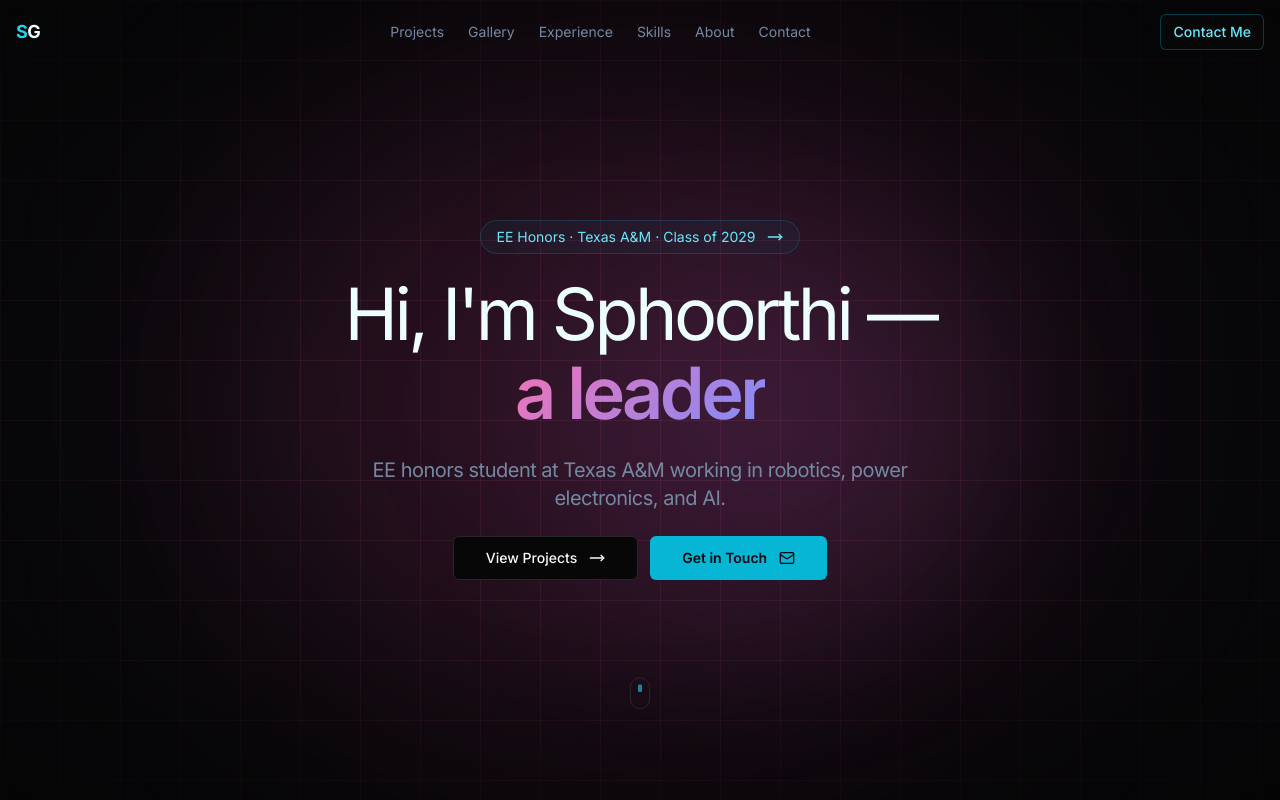
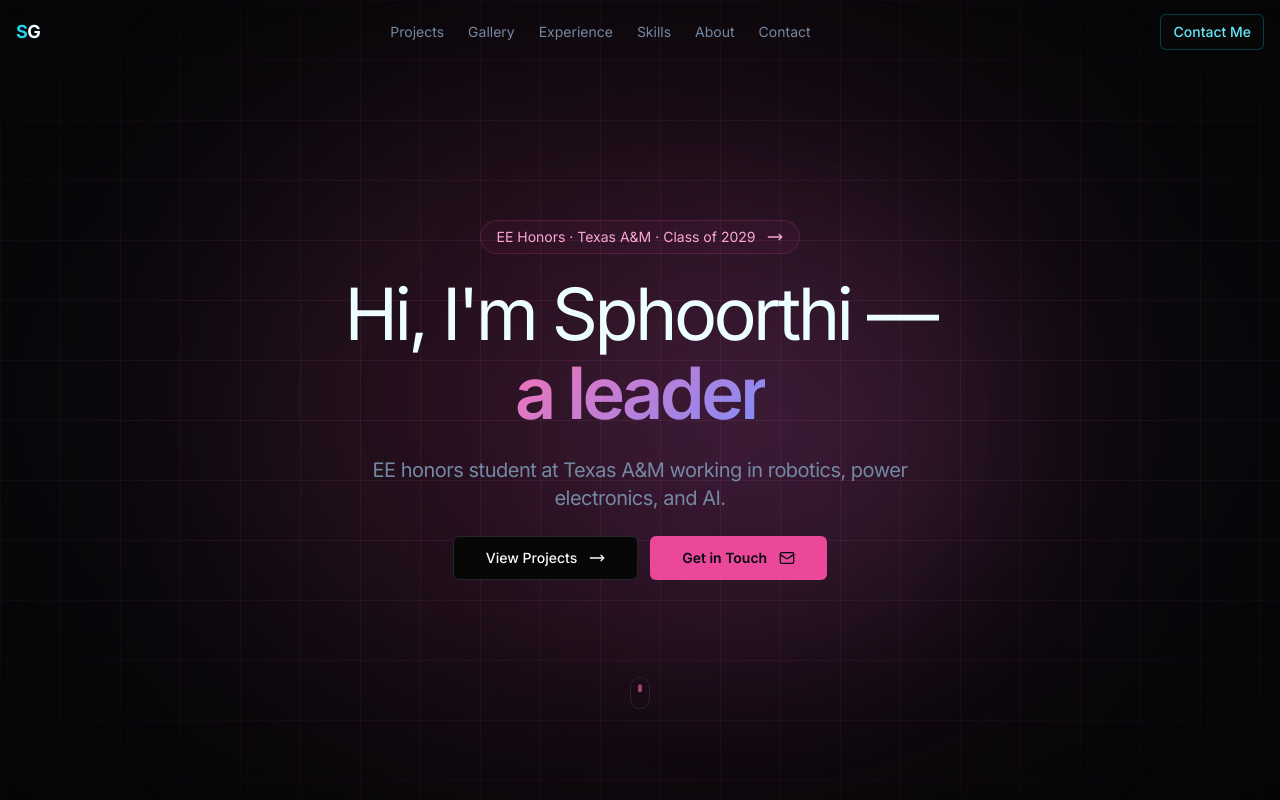
Before and after one commit to sphoorthigurram/sphoorthi-website, a Next.js app: page /sphoorthi-website/ in a window 1280 px wide. Shown: the top 800 px of the page. Built offline with nearby package versions, Linux system fonts and the light colour scheme.

Commit message:
Make hero underlight accents pink

```diff
--- a/src/components/ui/animated-hero.tsx
+++ b/src/components/ui/animated-hero.tsx
@@ -28,7 +28,7 @@ function Hero() {
       <div className="absolute inset-0 pointer-events-none">
         {/* Radial vignette darkening edges */}
         <div className="absolute inset-0" style={{ background: "radial-gradient(ellipse 80% 70% at 50% 50%, transparent 30%, hsl(240 12% 2%) 100%)" }} />
-        {/* Core cyan glow */}
+        {/* Core pink glow */}
         <div className="absolute top-1/2 left-1/2 -translate-x-1/2 -translate-y-1/2 w-[800px] h-[600px] rounded-full bg-pink-500/15 blur-[130px]" />
         {/* Indigo accent — upper left */}
         <div className="absolute top-1/4 left-1/4 w-[500px] h-[400px] rounded-full bg-rose-500/12 blur-[110px]" />
@@ -46,7 +46,7 @@ function Hero() {
             transition={{ duration: 0.5, delay: 0.1 }}
           >
             <a href="#about">
-              <span className="inline-flex items-center gap-3 px-4 py-1.5 rounded-full border border-cyan-500/20 bg-cyan-500/5 text-cyan-300 text-sm hover:bg-cyan-500/10 transition-colors cursor-pointer">
+              <span className="inline-flex items-center gap-3 px-4 py-1.5 rounded-full border border-pink-500/20 bg-pink-500/5 text-pink-300 text-sm hover:bg-pink-500/10 transition-colors cursor-pointer">
                 EE Honors · Texas A&M · Class of 2029{" "}
                 <MoveRight className="w-4 h-4" />
               </span>
@@ -111,7 +111,7 @@ function Hero() {
             </Button>
             <Button
               size="lg"
-              className="gap-3 bg-cyan-500 text-gray-950 hover:bg-cyan-400 font-semibold"
+              className="gap-3 bg-pink-500 text-gray-950 hover:bg-pink-400 font-semibold"
               asChild
             >
               <a href="#contact">
@@ -132,7 +132,7 @@ function Hero() {
               transition={{ repeat: Infinity, duration: 1.8 }}
               className="w-5 h-8 rounded-full border border-border flex items-start justify-center pt-1.5"
             >
-              <div className="w-1 h-2 rounded-full bg-cyan-400/60" />
+              <div className="w-1 h-2 rounded-full bg-pink-400/60" />
             </motion.div>
           </motion.div>
         </div>
```
